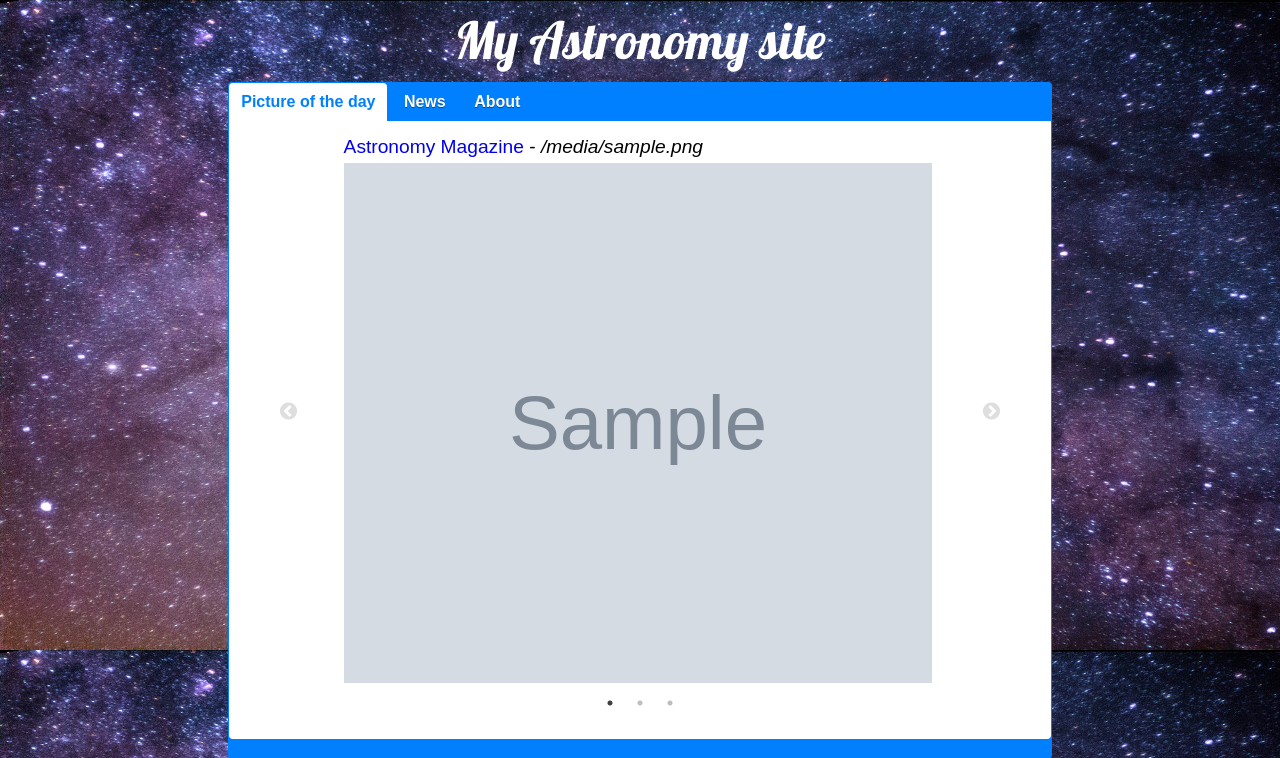
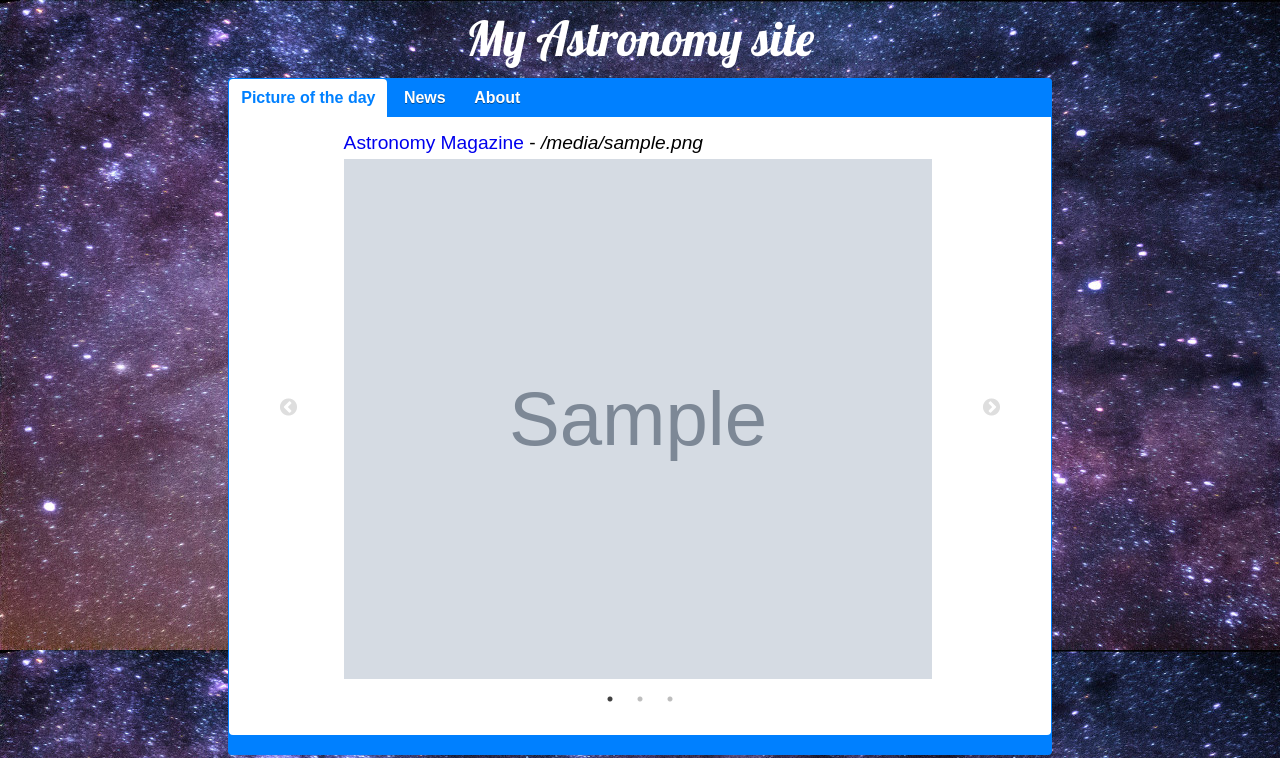
Before and after one commit to deb17/astro, a Flask app: template astro/templates/index.html in a window 1280 px wide. Shown: the top 758 px of the page. Run offline with Flask 2, Linux system fonts and the light colour scheme; the template is opened without the code that fills it: most values are stand-ins (such as "Sample title", 1, 10 or a date in 2020); grey boxes marked "Sample" are stand-in pictures.

Commit message:
css changes

```diff
--- a/astro/static/css/main.css
+++ b/astro/static/css/main.css
@@ -5,7 +5,7 @@ body {
   font-family: 'Lobster', cursive;
   color: #fff;
   text-align: center;
-  font-size: 4vw;
+  font-size: 3em;
 }
 img {
   /*width: 600px;*/
@@ -72,7 +72,7 @@ figure {
 }
 #accordion {
   width: 80%;
-  margin: 15px auto;
+  margin: 15px auto 0px;
 }
 #accordion a {
   color: #5DADE2;
```
Also changed, not shown: astro/static/galaxy.jpg.
